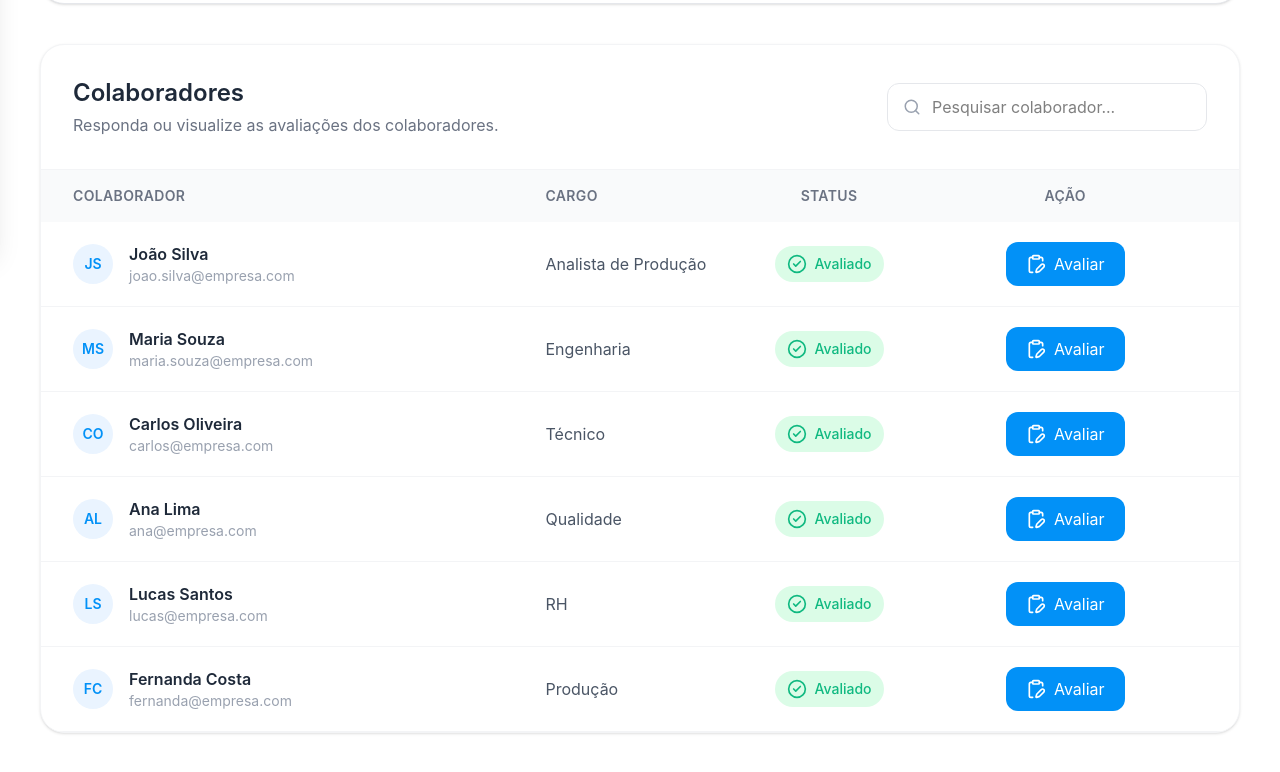
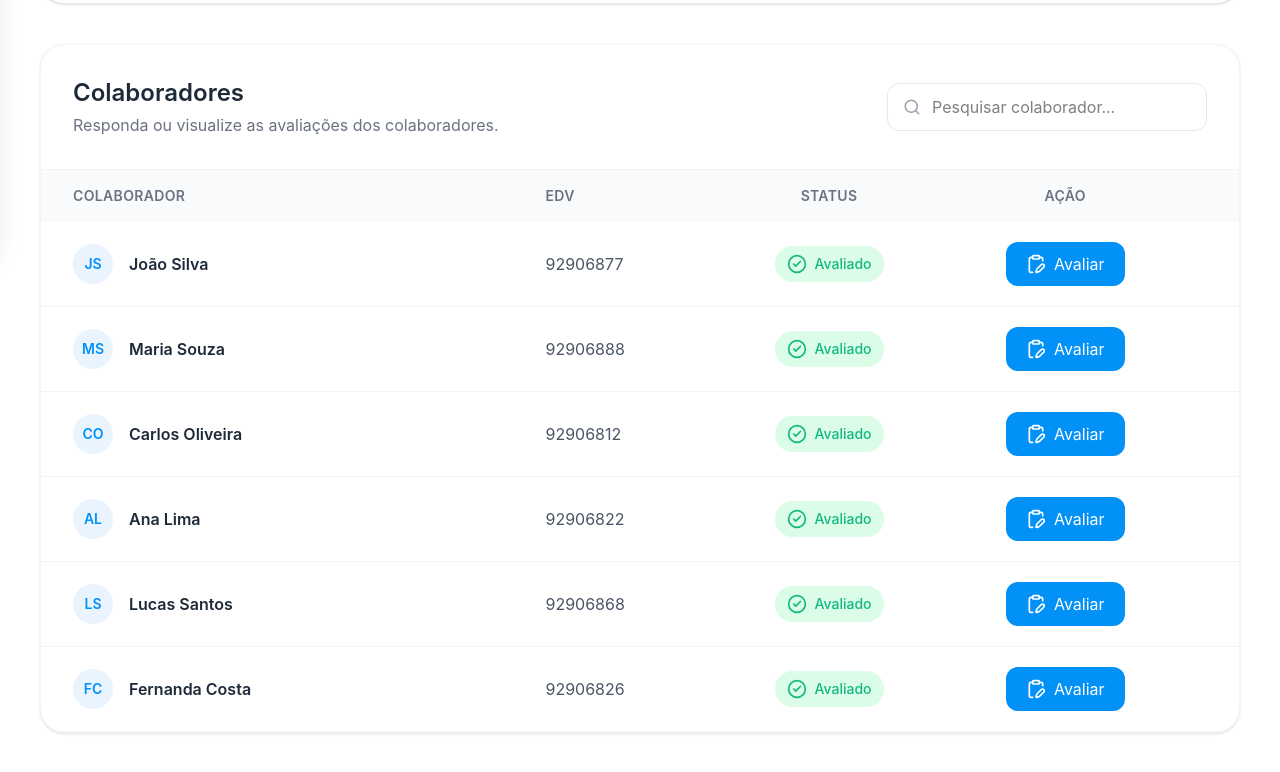
Before and after one commit to KetyJomes/SocialHub, a React (Vite) app in the folder frontend/: page /360 in a window 1280 px wide. Shown: the part 554-1326 px from the top of the page. Built offline with nearby package versions, Linux system fonts and the light colour scheme; what chartjs-plugin-datalabels would draw is missing.

Commit message:
fix: edv added

```diff
--- a/frontend/src/components/User/LinhaColaborador360.jsx
+++ b/frontend/src/components/User/LinhaColaborador360.jsx
@@ -85,7 +85,7 @@ export const LinhaColaborador360 = ({ colaborador }) => {
             <div className="col-span-2">
 
                 <p className="text-gray-600">
-                    {colaborador.cargo}
+                    {colaborador.edv}
                 </p>
 
             </div>
--- a/frontend/src/components/User/TabelaColaboradores360.jsx
+++ b/frontend/src/components/User/TabelaColaboradores360.jsx
@@ -60,7 +60,7 @@ export const TabelaColaboradores360 = ({ colaboradores }) => {
                 </div>
 
                 <div className="col-span-2">
-                    Cargo
+                    EDV
                 </div>
 
                 <div className="col-span-2 text-center">
--- a/frontend/src/data/colaboradores360Mock.js
+++ b/frontend/src/data/colaboradores360Mock.js
@@ -3,8 +3,7 @@ export const colaboradores360Mock = [
     {
         id: 1,
         nome: "João Silva",
-        email: "joao.silva@empresa.com",
-        cargo: "Analista de Produção",
+        edv: 92906877,
         status: "Pendente",
         finalizada: false,
         respostas: {}
@@ -13,8 +12,7 @@ export const colaboradores360Mock = [
     {
         id: 2,
         nome: "Maria Souza",
-        email: "maria.souza@empresa.com",
-        cargo: "Engenharia",
+        edv: 92906888,
         status: "Pendente",
         finalizada: false,
         respostas: {}
@@ -23,8 +21,7 @@ export const colaboradores360Mock = [
     {
         id: 3,
         nome: "Carlos Oliveira",
-        email: "carlos@empresa.com",
-        cargo: "Técnico",
+        edv: 92906812,
         status: "Pendente",
         finalizada: false,
         respostas: {}
@@ -33,8 +30,7 @@ export const colaboradores360Mock = [
     {
         id: 4,
         nome: "Ana Lima",
-        email: "ana@empresa.com",
-        cargo: "Qualidade",
+        edv: 92906822,
         status: "Pendente",
         finalizada: false,
         respostas: {}
@@ -43,8 +39,7 @@ export const colaboradores360Mock = [
     {
         id: 5,
         nome: "Lucas Santos",
-        email: "lucas@empresa.com",
-        cargo: "RH",
+        edv: 92906868,
         status: "Pendente",
         finalizada: false,
         respostas: {}
@@ -53,8 +48,7 @@ export const colaboradores360Mock = [
     {
         id: 6,
         nome: "Fernanda Costa",
-        email: "fernanda@empresa.com",
-        cargo: "Produção",
+        edv: 92906826,
         status: "Pendente",
         finalizada: false,
         respostas: {}
--- a/frontend/src/pages/User/UserAvaliacao360.jsx
+++ b/frontend/src/pages/User/UserAvaliacao360.jsx
@@ -5,6 +5,8 @@ import { Header } from "../../components/Header";
 import { Sidebar } from "../../components/Sidebar";
 import { CardProgresso360 } from "../../components/CardProgresso360";
 import { TabelaColaboradores360 } from "../../components/User/TabelaColaboradores360";
+
+
 import { colaboradores360Mock } from "../../data/colaboradores360Mock";
 
 
```
